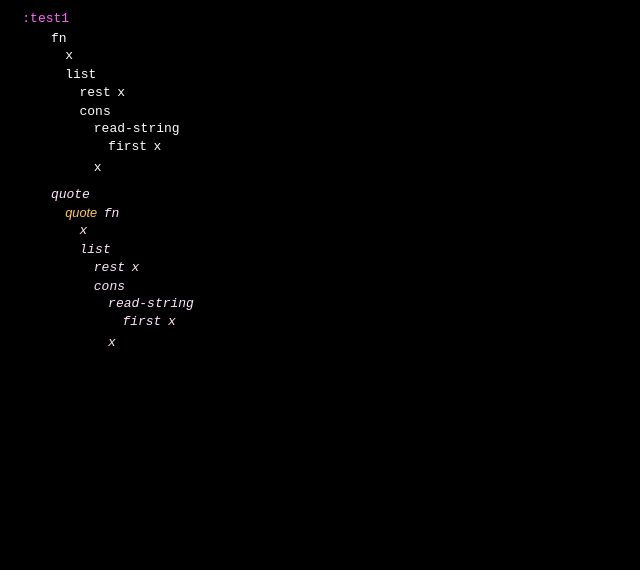
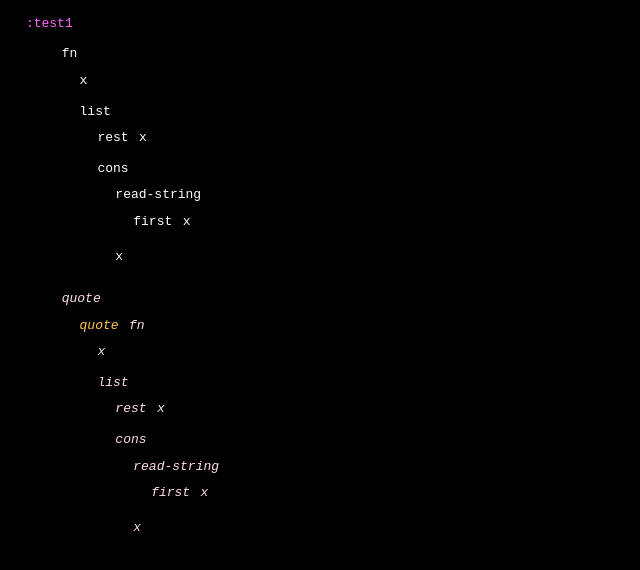
Before and after one commit to Hendekagon/iiiiioiooooo-dom, a plain HTML site: page public1/index.html in a window 1280 px wide. Shown: the whole page, without its empty margins (0-640 px from the left). Drawn offline with Linux system fonts and the light colour scheme.

Commit message:
back to the future

```diff
--- a/public1/css/tree.css
+++ b/public1/css/tree.css
@@ -35,16 +35,20 @@ color: rgba(10,20,25,0.8);
 //-webkit-flex-wrap: nowrap;
 //width: 90%;
 display: block;
-margin:0.1em;
+margin:0.0em;
 margin-left: 1em;
-padding:0.1em;
-background-color: rgba(200,255,200,0.0);
+padding:0.3em;
+background-color: rgba(200,255,200,0.00);
+border:0px;
+border-left: 1px;
+border-style: solid;
+border-color: rgba(200,255,200,0.0);
 }
 .leaf
 {
 display: inline-block;
 font-size: 1.0em;
-padding:0.0em;
+padding:0.3em;
 padding-left:0.5em;
 }
 .leaf:first-child
@@ -103,10 +107,7 @@ display:block;
 {
 color: rgba(255,200,80,1.0);
 //display: block;
-//width: 31%;
 font-style: plain;
-font-family: sans-serif;
-font-size: 0.8em;
 }
 .fn
 {
@@ -119,5 +120,5 @@ font-size: 0.8em;
 .quote
 {
 font-style: italic;
-color: rgba(255,230, 250,1.0);
+color: rgba(255,220, 240,1.0);
 }
```
Also changed, not shown: 3 other files.
